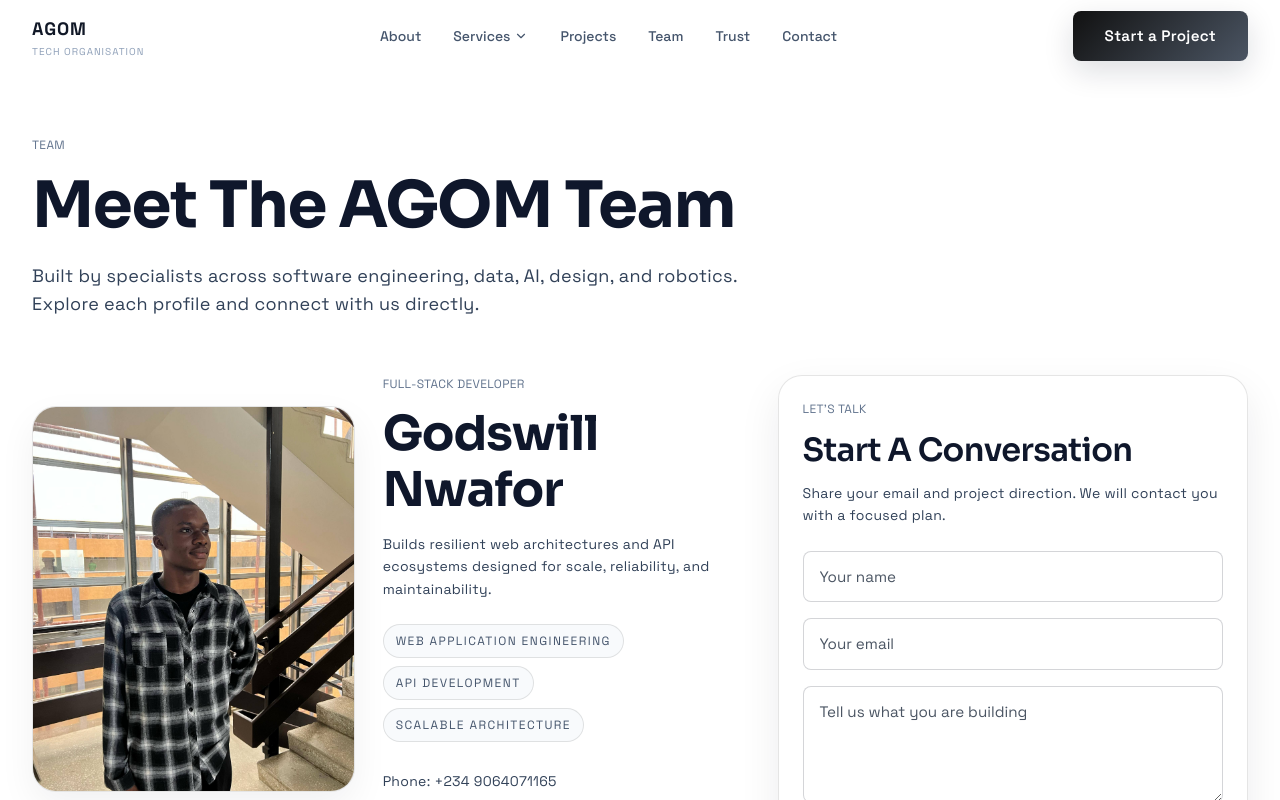
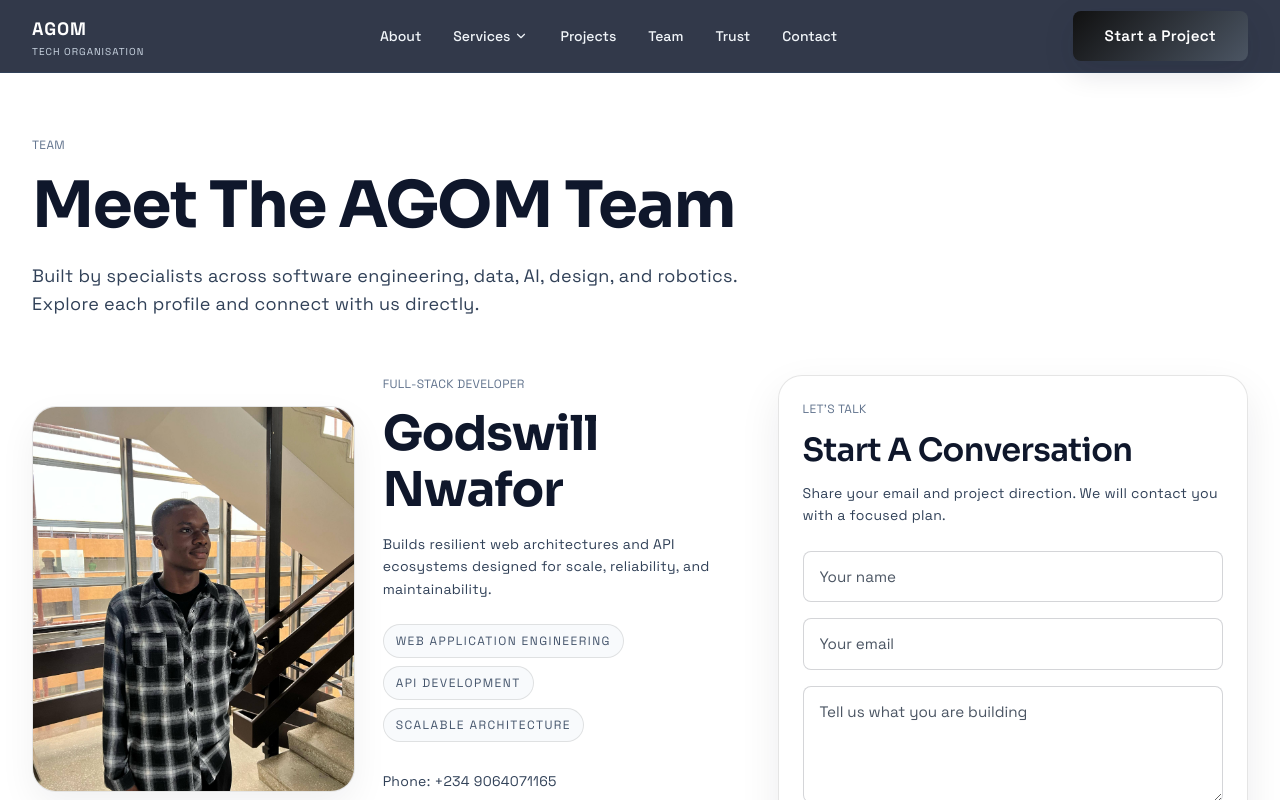
Before and after one commit to Godswill-bot/Tech-Organisation-AGORM-, a Next.js app: page /team in a window 1280 px wide. Shown: the top 800 px of the page. Built offline with nearby package versions, Linux system fonts and the light colour scheme.

Commit message:
style: update navbar to dark background with white text

```diff
--- a/src/components/site/navbar.tsx
+++ b/src/components/site/navbar.tsx
@@ -37,8 +37,8 @@ export function Navbar() {
     <header
       className={`fixed inset-x-0 top-0 z-50 transition-all duration-300 ${
         scrolled
-          ? "border-b border-white/10 bg-background/80 backdrop-blur-xl shadow-[0_8px_24px_rgba(0,0,0,0.28)]"
-          : "border-b border-white/5 bg-background/45 backdrop-blur-md"
+          ? "border-b border-slate-700 bg-slate-900/95 backdrop-blur-xl shadow-[0_8px_24px_rgba(0,0,0,0.28)]"
+          : "border-b border-slate-700 bg-slate-900/85 backdrop-blur-md"
       }`}
     >
       <nav className="mx-auto flex h-18 w-full max-w-7xl items-center justify-between px-5 sm:px-8">
@@ -47,10 +47,10 @@ export function Navbar() {
           className="flex flex-col leading-none group"
           whileHover={{ scale: 1.02 }}
         >
-          <span className="text-lg font-bold tracking-wider text-foreground transition-colors duration-300 group-hover:text-slate-900">
+          <span className="text-lg font-bold tracking-wider text-white transition-colors duration-300 group-hover:text-slate-200">
             AGOM
           </span>
-          <span className="mt-1 text-[10px] uppercase tracking-widest text-slate-400 transition-colors duration-300 group-hover:text-slate-900">
+          <span className="mt-1 text-[10px] uppercase tracking-widest text-slate-300 transition-colors duration-300 group-hover:text-slate-100">
             Tech Organisation
           </span>
         </motion.a>
@@ -66,7 +66,7 @@ export function Navbar() {
               >
                 <button
                   type="button"
-                  className="group inline-flex items-center gap-1 text-sm font-medium text-slate-600 transition-colors duration-300 hover:text-slate-950"
+                  className="group inline-flex items-center gap-1 text-sm font-medium text-slate-100 transition-colors duration-300 hover:text-white"
                 >
                   {link.label}
                   <ChevronDown size={14} className={`transition-transform ${servicesOpen ? "rotate-180" : ""}`} />
@@ -78,15 +78,15 @@ export function Navbar() {
                       animate={{ opacity: 1, y: 0 }}
                       exit={{ opacity: 0, y: 10 }}
                       transition={{ duration: 0.2 }}
-                      className="absolute left-1/2 top-full z-30 mt-4 w-[480px] -translate-x-1/2 rounded-2xl border border-black/10 bg-white/95 p-5 shadow-[0_16px_50px_rgba(0,0,0,0.15)] backdrop-blur-xl"
+                      className="absolute left-1/2 top-full z-30 mt-4 w-[480px] -translate-x-1/2 rounded-2xl border border-slate-700 bg-slate-800 p-5 shadow-[0_16px_50px_rgba(0,0,0,0.15)] backdrop-blur-xl"
                     >
-                      <p className="mb-3 text-xs uppercase tracking-[0.22em] text-slate-500">Capability Menu</p>
+                      <p className="mb-3 text-xs uppercase tracking-[0.22em] text-slate-400">Capability Menu</p>
                       <div className="grid grid-cols-2 gap-3">
                         {services.map((service) => (
                           <a
                             key={service.title}
                             href={resolveHref("#services")}
-                            className="px-1 py-2 text-sm text-slate-700 transition-colors duration-300 hover:text-slate-950"
+                            className="px-1 py-2 text-sm text-slate-200 transition-colors duration-300 hover:text-white"
                           >
                             {service.title}
                           </a>
@@ -100,12 +100,12 @@ export function Navbar() {
               <motion.a
                 key={link.href}
                 href={resolveHref(link.href, link.label)}
-                className="group relative text-sm font-medium text-slate-600 transition-colors duration-300 hover:text-slate-950"
+                className="group relative text-sm font-medium text-slate-100 transition-colors duration-300 hover:text-white"
                 whileHover="hover"
               >
                 {link.label}
                 <motion.span
-                  className="absolute -bottom-1 left-0 h-0.5 bg-slate-900"
+                  className="absolute -bottom-1 left-0 h-0.5 bg-white"
                   initial={{ width: 0 }}
                   variants={{
                     hover: { width: "100%" },
@@ -128,7 +128,7 @@ export function Navbar() {
 
         <button
           type="button"
-          className="grid place-items-center rounded-md p-2 text-foreground transition-colors duration-300 hover:bg-white/10 md:hidden"
+          className="grid place-items-center rounded-md p-2 text-white transition-colors duration-300 hover:bg-slate-700 md:hidden"
           onClick={() => setOpen((prev) => !prev)}
           aria-label="Toggle navigation"
         >
@@ -143,14 +143,14 @@ export function Navbar() {
             animate={{ opacity: 1, height: "auto" }}
             exit={{ opacity: 0, height: 0 }}
             transition={{ duration: 0.25 }}
-            className="border-t border-white/10 bg-background/95 px-5 py-4 md:hidden"
+            className="border-t border-slate-700 bg-slate-800 px-5 py-4 md:hidden"
           >
             <div className="flex flex-col gap-4">
               {navLinks.map((link) => (
                 <motion.a
                   key={link.href}
                   href={resolveHref(link.href, link.label)}
-                  className="text-sm font-medium text-slate-600 transition-colors duration-300 hover:text-slate-950"
+                  className="text-sm font-medium text-slate-100 transition-colors duration-300 hover:text-white"
                   onClick={() => setOpen(false)}
                   whileHover={{ x: 4 }}
                 >
```
